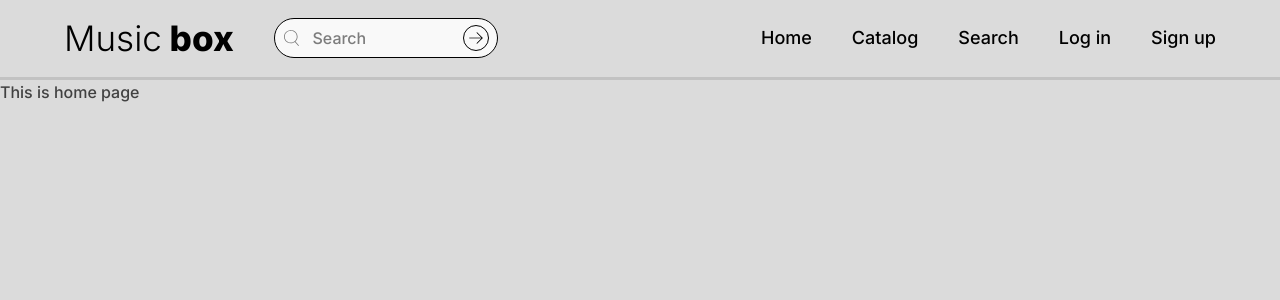
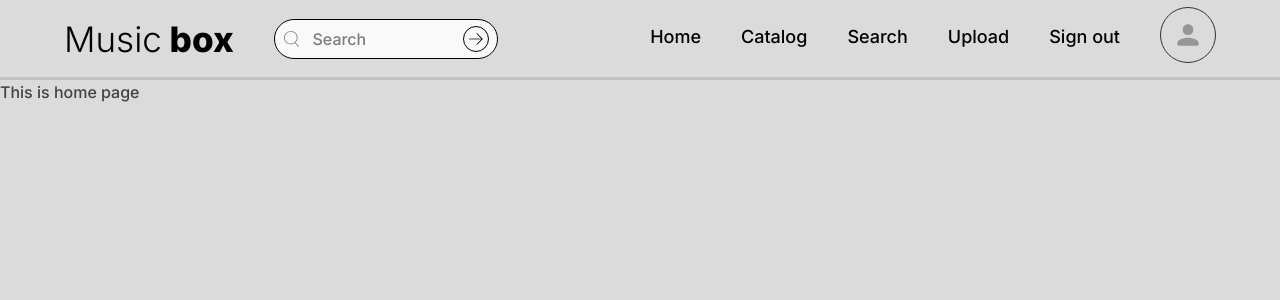
Before and after one commit to eprikhodko/music-box, a React (Create React App) app: page / in a window 1280 px wide. Shown: the top 300 px of the page. Built offline with nearby package versions, Linux system fonts and the light colour scheme.

Commit message:
Add tests to the header links for authenticated user

```diff
--- a/src/App.js
+++ b/src/App.js
@@ -8,6 +8,7 @@ import Search from "./pages/search"
 import Login from "./pages/login"
 import SignUp from "./pages/signup"
 import NotFound from "./pages/not-found"
+import Upload from "./pages/upload"
 
 function App() {
   return (
@@ -20,6 +21,7 @@ function App() {
       <Route path={ROUTES.SEARCH} component={Search} />
       <Route path={ROUTES.LOGIN} component={Login} />
       <Route path={ROUTES.SIGNUP} component={SignUp} />
+      <Route path={ROUTES.UPLOAD} component={Upload} />
       <Route path={ROUTES.NOT_FOUND} component={NotFound} />
     </Switch>
     // </Router>
--- a/src/components/Nav.js
+++ b/src/components/Nav.js
@@ -1,6 +1,12 @@
 import styled from "styled-components"
 import { Link } from "react-router-dom"
 import * as ROUTES from "../constants/routes"
+
+import { ReactComponent as IconAvatar } from "../icons/icon-avatar.svg"
+
+const StyledNav = styled.nav`
+  display: flex;
+`
 
 const Ul = styled.ul`
   display: flex;
@@ -22,9 +28,26 @@ const NavLink = styled(Link)`
   }
 `
 
+const UserAvatar = styled.div`
+  margin-left: 2.5em;
+`
+
+const Avatar = styled(IconAvatar)`
+  &:hover circle {
+    fill: #333;
+  }
+
+  &:hover path {
+    fill: #dadada;
+  }
+`
+
+const currentUser = false
+
 function Nav() {
-  return (
-    <nav>
+  // return navigation for anonymous user
+  return currentUser ? (
+    <StyledNav>
       <Ul aria-label="Header navigation" role="navigation">
         <Li>
           <NavLink to={ROUTES.HOME}>Home</NavLink>
@@ -46,7 +69,37 @@ function Nav() {
           <NavLink to={ROUTES.SIGNUP}>Sign up</NavLink>
         </Li>
       </Ul>
-    </nav>
+    </StyledNav>
+  ) : (
+    // return navigation for authorized user
+    <StyledNav>
+      <Ul aria-label="Header navigation" role="navigation">
+        <Li>
+          <NavLink to={ROUTES.HOME}>Home</NavLink>
+        </Li>
+
+        <Li>
+          <NavLink to={ROUTES.CATALOG}>Catalog</NavLink>
+        </Li>
+
+        <Li>
+          <NavLink to={ROUTES.SEARCH}>Search</NavLink>
+        </Li>
+
+        <Li>
+          <NavLink to={ROUTES.UPLOAD}>Upload</NavLink>
+        </Li>
+
+        <Li>
+          <NavLink to={ROUTES.HOME}>Sign out</NavLink>
+        </Li>
+      </Ul>
+      <UserAvatar>
+        <Link to={ROUTES.PROFILE}>
+          <Avatar />
+        </Link>
+      </UserAvatar>
+    </StyledNav>
   )
 }
 
--- /dev/null
+++ b/src/pages/upload.js
@@ -0,0 +1,12 @@
+import Header from "../components/Header"
+
+function Upload() {
+  return (
+    <>
+      <Header />
+      <div>This is upload page</div>
+    </>
+  )
+}
+
+export default Upload
```
Also changed, not shown: src/icons/icon-avatar.svg (added), 1 other file (tests, documents, lock files or other folders).
